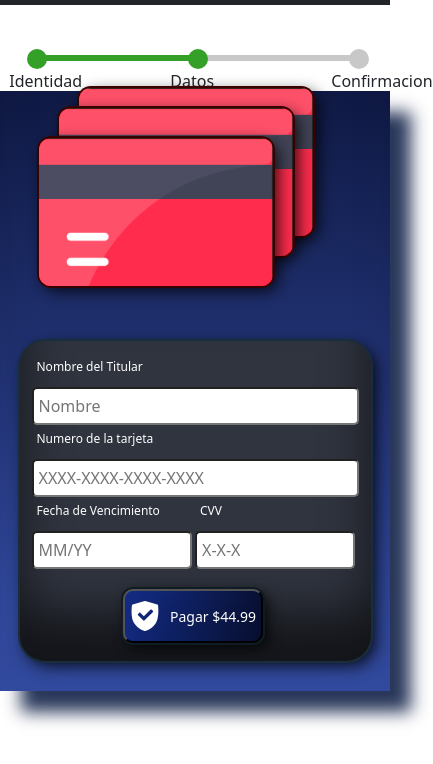
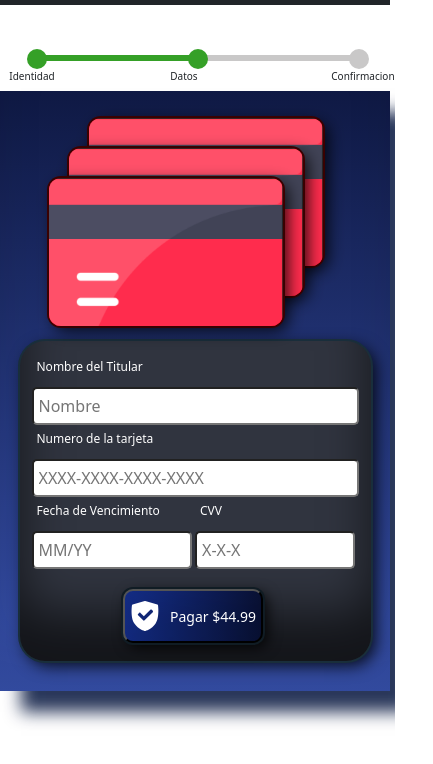
Before and after one commit to cleon5/Interfaces, a plain HTML site: page index.html in a window 390 px wide. Shown: the part 62-826 px from the top of the page, 433 px wide, since content can reach past the window. Drawn offline with nearby package versions, Linux system fonts and the light colour scheme.

Commit message:
Update css.css

```diff
--- a/css.css
+++ b/css.css
@@ -155,7 +155,6 @@ input {
   border-radius: 5px;
   display: flex;
   justify-content: space-between;
-
 }
 .circle{
   margin: -6px;
@@ -168,7 +167,7 @@ input {
 .txtBar{
   margin-top: 20px;
   margin-left: -18px;
-
+  font-size: 16px;
 }
 .gris{
   background-color: #c9c8c8;
@@ -183,7 +182,7 @@ input {
     grid-gap: 1px;
     grid-auto-rows: 1fr, 1fr;
     width: 100%;
-    height: 900px;
+    height: fit-content;
     margin: 0 auto;
     justify-content: center;
     margin-top: 20px;
@@ -198,17 +197,17 @@ input {
 
   .Card3{
     position: absolute;
-    top: 320px;
+    top: 60vh;
     margin-left:40px;
   }
   .Card1{
     position: absolute;
-    top: 270px;
+    top: 50vh;
     margin-left: 80px;
   }
   .Card2{
     position: absolute;
-    top:220px;
+    top:40vh;
     margin-left: 120px;
   }
   .statusBar {
@@ -231,7 +230,7 @@ input {
     grid-row: 1;
     margin: 0 auto;
     background-color: transparent;
-    height: min-content;
+    height: 27em;
     border-radius: 10px;
   }
 
@@ -254,6 +253,12 @@ input {
     color: white;
     margin-left: 33%;
   }
+  .status{
+    padding: 30px;
+  }
+  .txtBar{
+    font-size: 10px;
+  }
 }
 /*vista mobil*/
 @media screen and (max-width: 414px) {
@@ -269,19 +274,19 @@ input {
     justify-content: center;
   }
   .Card3{
-    margin-left: 0px;
+    margin-left: 10px;
     position: absolute;
-    top: 200px;
+    top: 240px;
   }
   .Card1{
     position: absolute;
-    top: 170px;
-    margin-left:20px;
+    top: 210px;
+    margin-left:30px;
   }
   .Card2{
     position: absolute;
-    top:150px;
-    margin-left: 40px;
+    top:180px;
+    margin-left: 50px;
   }
 
   .DatosTarjeta {
```
